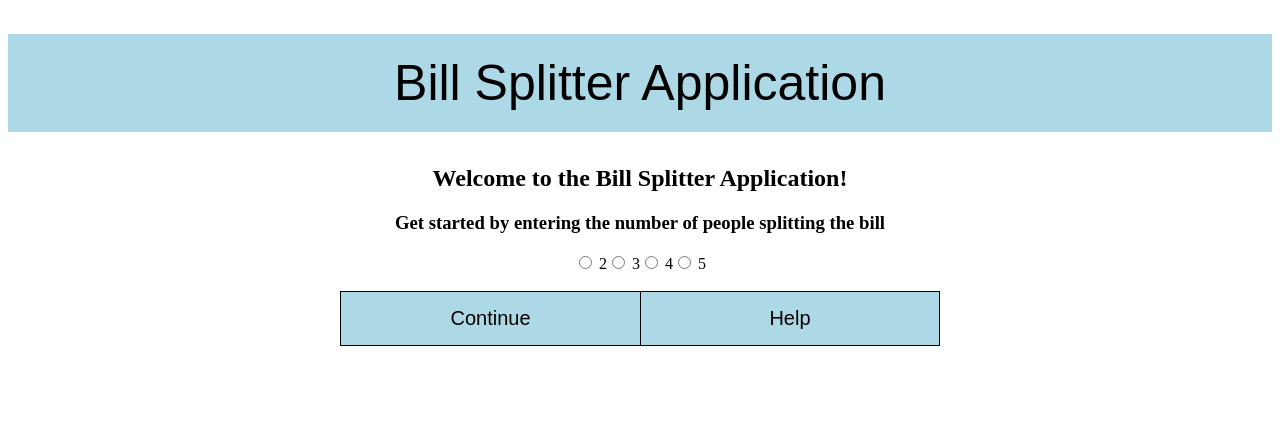
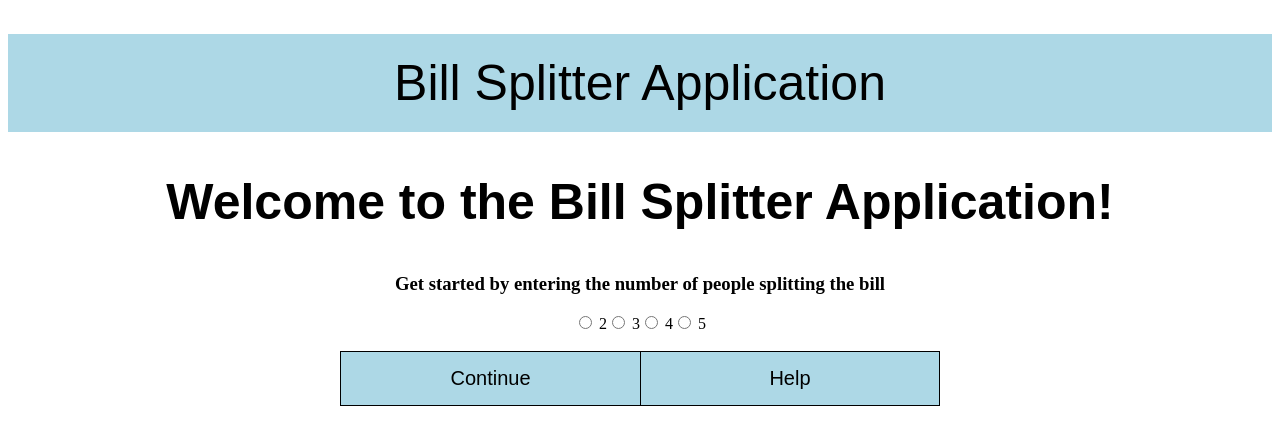
Before and after one commit to 2Jasonlee2/Bill_Splitter_App, a React (Create React App) app: page / in a window 1280 px wide. Shown: the top 444 px of the page. Built offline with nearby package versions, Linux system fonts and the light colour scheme.

Commit message:
html styling

```diff
--- a/src/styles/buttonStyle.css
+++ b/src/styles/buttonStyle.css
@@ -8,6 +8,11 @@ button {
     display: inline-block;
     font-size: 20px;
     width:300px;
+}
+
+h2 {
+    font-family: arial;
+    font-size: 50px;
 }
 
 button:not(:last-child) {
--- a/src/styles/headerStyle.css
+++ b/src/styles/headerStyle.css
@@ -1,6 +1,6 @@
 h1 {
-    font-family:arial;
-    font-size:50px;
+    font-family: arial;
+    font-size: 50px;
     font-weight: 10;
 
     text-align:center;
```
